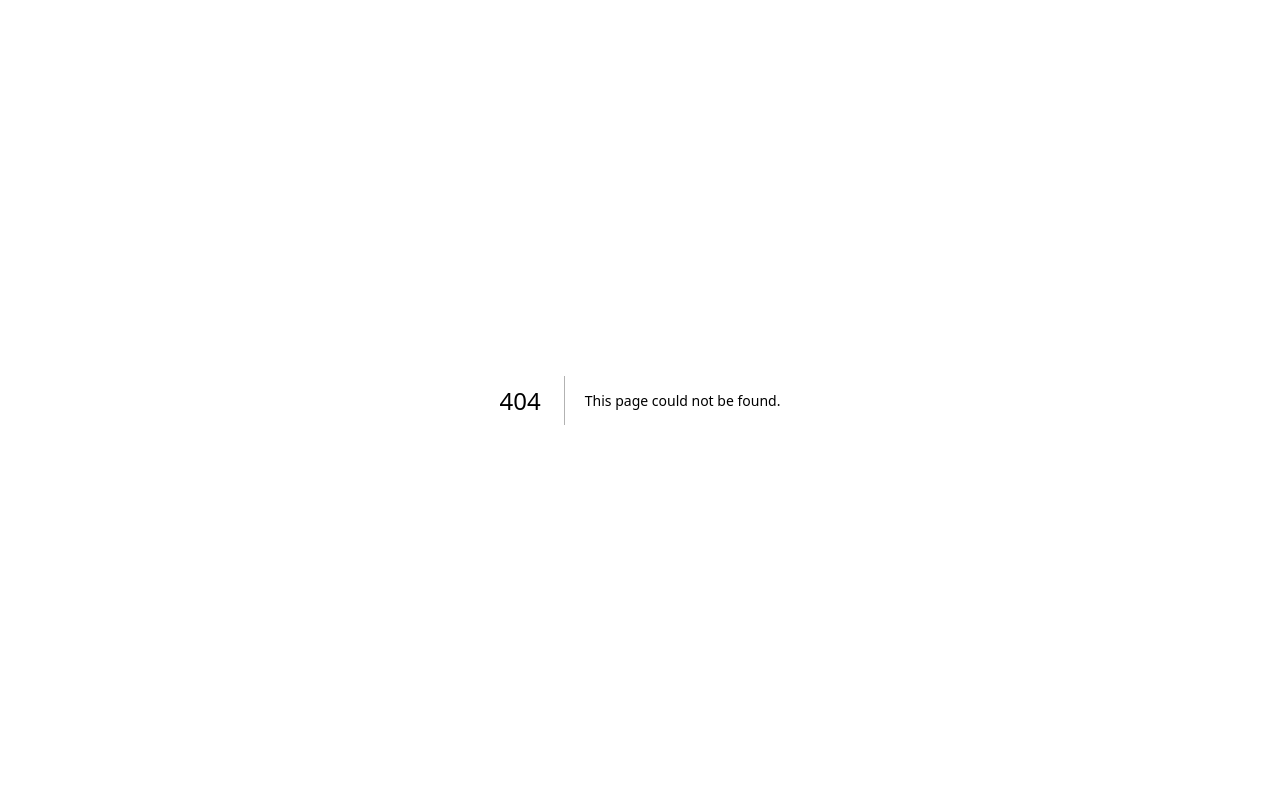
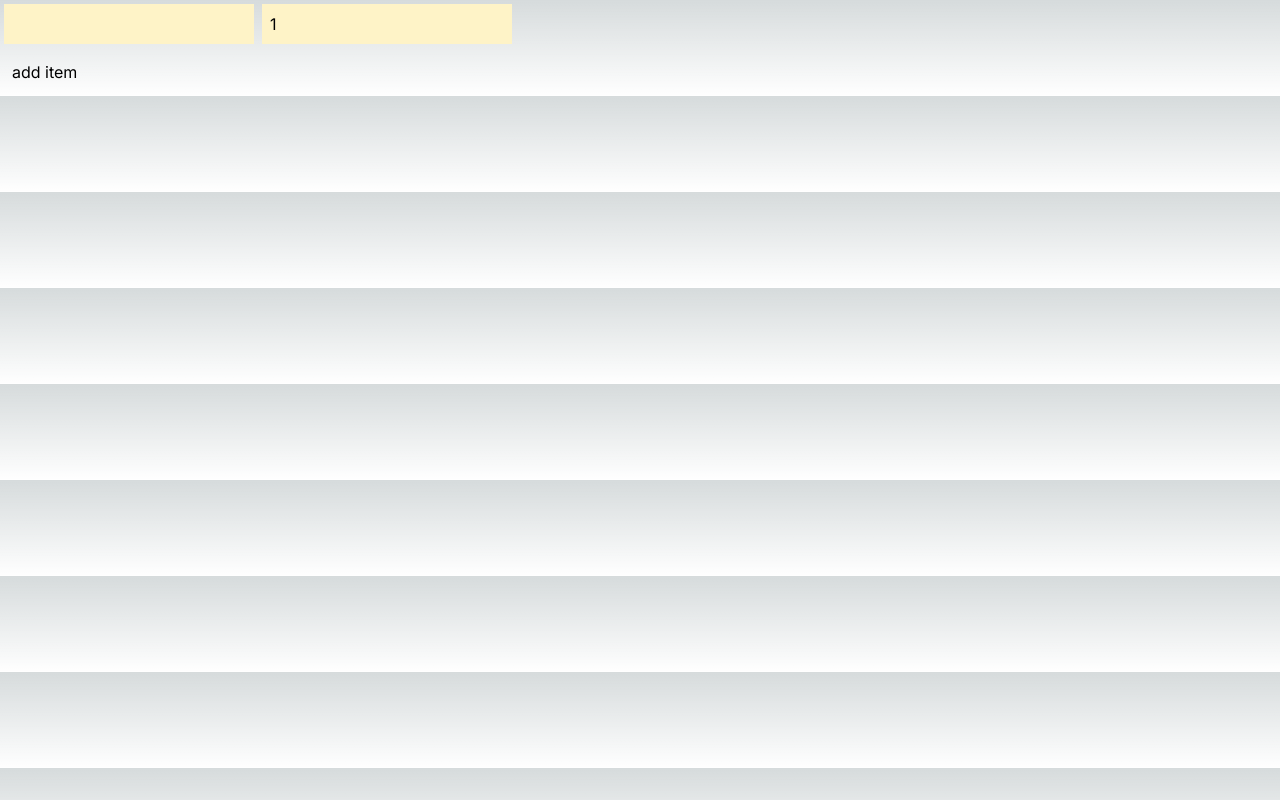
Before and after one commit to DiyaSharma15/cprg306-assignments, a Next.js app: page /week4 in a window 1280 px wide. Before the commit this address had no page. Built offline with nearby package versions, Linux system fonts and the light colour scheme.

Commit message:
Added week 4

```diff
--- a/app/page.js
+++ b/app/page.js
@@ -4,10 +4,11 @@ import Link from "next/link";
 
 export default function Home() {
   return (
-  <main>
-    <h1 className= "font-bold text-center text-blue-800">CPRG 306: Web Development 2 - Assignments</h1>
-    <Link className= "text-lg mx-4 text-blue-600" href="/app/week2">week2</Link><br/>
-    <Link className= "text-lg mx-4 text-blue-600" href="/app/week3">week3</Link>
-  </main>
+    <main>
+      <h1 className= "font-bold text-center text-blue-800">CPRG 306: Web Development 2 - Assignments</h1>
+      <Link className= "text-lg mx-4 text-blue-600" href="/week2">week2</Link><br/>
+      <Link className= "text-lg mx-4 text-blue-600" href="/week3">week3</Link><br/>
+      <Link className= "text-lg mx-4 text-blue-600" href="/week4">week4</Link>
+    </main>
   );
 }
--- a/app/week3/page.js
+++ b/app/week3/page.js
@@ -1,4 +1,4 @@
-import ItemList from "app\week3\item-list.js"
+import ItemList from "week3\item-list.js"
 
 export default function page() {
     return(
--- /dev/null
+++ b/app/week4/new-item.js
@@ -0,0 +1,43 @@
+"use client"
+import { useState } from "react"
+
+export default function NewItem() {
+    const [name, setName] = useState("");
+    const [quantity, setQuantity] = useState(1);
+    const [category, setCategory] = useState("Produce");
+
+    const handleSubmit = (event) => {
+            event.preventDefault();
+            const item = {
+                name,
+                quantity,
+                category
+            };
+            console.log(item);
+
+            alert(`There are ${quantity} ${name} in the ${category} category.`);
+
+            setName("");
+            setQuantity(1);
+            setCategory("produce");
+
+    }
+    return(
+        <main>
+            <div>
+                <form onSubmit={handleSubmit}>
+                    <div>
+                        <input className="border-solid p-2 m-1 bg-amber-100" type="text" value={name} onChange={(event => setName(event.target.value))}/>
+                        <input className=" p-2 m-1 bg-amber-100" type="text" value={quantity} onChange={(event => setQuantity(event.target.value))}/>
+                    </div>
+                    <button className="m-3 border-width-thin border-solid " type="submit">
+                        add item
+                    </button>
+
+                </form>
+            </div>
+
+        </main>
+    )
+
+}
--- /dev/null
+++ b/app/week4/page.js
@@ -0,0 +1,11 @@
+"use client"
+import { useState } from "react"
+import NewItem from "./new-item"
+
+export default function page(){
+    return(
+        <main>
+            <NewItem />
+        </main>
+    )
+}
```
